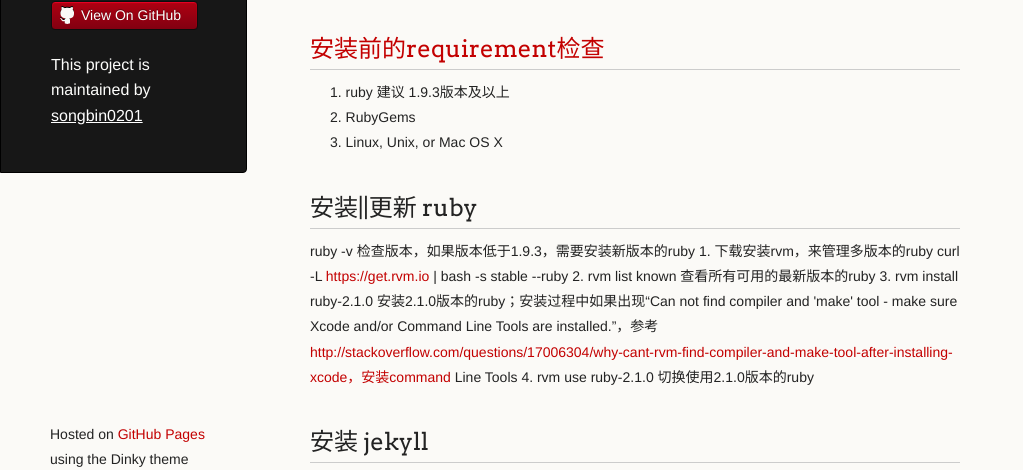
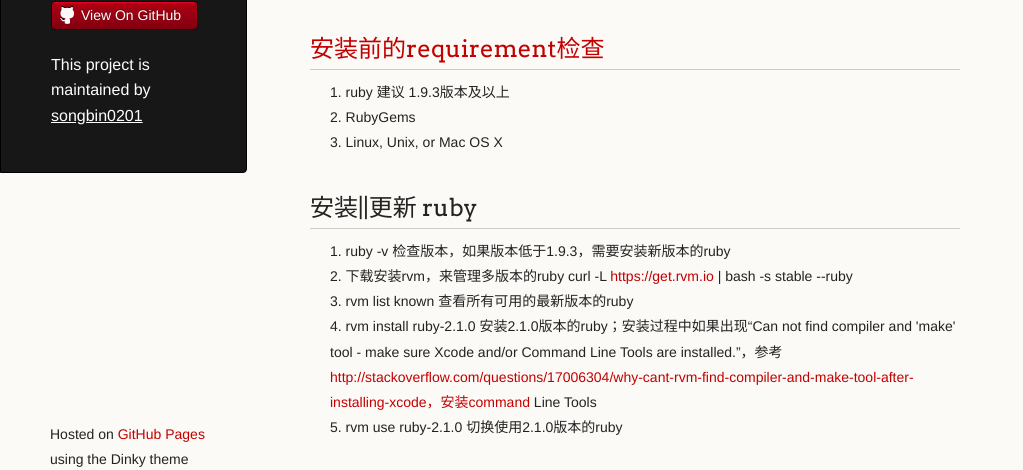
Before and after one commit to songbin0201/slowdown, a plain HTML site: page index.html in a window 1280 px wide. Shown: the part 296-766 px from the top of the page, without its empty margins (0-1023 px from the left). Drawn offline with Linux system fonts and the light colour scheme.

```diff
--- a/index.html
+++ b/index.html
@@ -55,17 +55,17 @@ github pages 提供模板功能，可以创建和编辑静态的网页来生成
 </ol><h2>
 <a name="%E5%AE%89%E8%A3%85%E6%9B%B4%E6%96%B0-ruby" class="anchor" href="#%E5%AE%89%E8%A3%85%E6%9B%B4%E6%96%B0-ruby"><span class="octicon octicon-link"></span></a>安装||更新 ruby</h2>
 
-<p>ruby -v 检查版本，如果版本低于1.9.3，需要安装新版本的ruby
-1. 下载安装rvm，来管理多版本的ruby
-curl -L <a href="https://get.rvm.io">https://get.rvm.io</a> | bash -s stable --ruby
-2. rvm list known
-查看所有可用的最新版本的ruby
-3. rvm install ruby-2.1.0
-安装2.1.0版本的ruby；安装过程中如果出现“Can not find compiler and 'make' tool - make sure Xcode and/or Command Line Tools are installed.”，参考<a href="http://stackoverflow.com/questions/17006304/why-cant-rvm-find-compiler-and-make-tool-after-installing-xcode%EF%BC%8C%E5%AE%89%E8%A3%85command">http://stackoverflow.com/questions/17006304/why-cant-rvm-find-compiler-and-make-tool-after-installing-xcode，安装command</a> Line Tools
-4. rvm use ruby-2.1.0
-切换使用2.1.0版本的ruby</p>
-
-<h2>
+<ol>
+<li>ruby -v 检查版本，如果版本低于1.9.3，需要安装新版本的ruby</li>
+<li>下载安装rvm，来管理多版本的ruby
+curl -L <a href="https://get.rvm.io">https://get.rvm.io</a> | bash -s stable --ruby</li>
+<li>rvm list known
+查看所有可用的最新版本的ruby</li>
+<li>rvm install ruby-2.1.0
+安装2.1.0版本的ruby；安装过程中如果出现“Can not find compiler and 'make' tool - make sure Xcode and/or Command Line Tools are installed.”，参考<a href="http://stackoverflow.com/questions/17006304/why-cant-rvm-find-compiler-and-make-tool-after-installing-xcode%EF%BC%8C%E5%AE%89%E8%A3%85command">http://stackoverflow.com/questions/17006304/why-cant-rvm-find-compiler-and-make-tool-after-installing-xcode，安装command</a> Line Tools</li>
+<li>rvm use ruby-2.1.0
+切换使用2.1.0版本的ruby</li>
+</ol><h2>
 <a name="%E5%AE%89%E8%A3%85-jekyll" class="anchor" href="#%E5%AE%89%E8%A3%85-jekyll"><span class="octicon octicon-link"></span></a>安装 jekyll</h2>
 
 <p>gem install jekyll</p>
--- a/params.json
+++ b/params.json
@@ -1 +1 @@
-{"name":"github上创建个人博客","tagline":"个人","body":"# [github pages](https://pages.github.com/)\r\n首先使用github pages ，创建基于项目，用来存放静态的网页、博文\r\ngithub pages 提供模板功能，可以创建和编辑静态的网页来生成文章;[如何自动创建文章](https://help.github.com/articles/creating-pages-with-the-automatic-generator)\r\n\r\n# [安装jekyll](https://help.github.com/articles/using-jekyll-with-pages)\r\njekyII是静态网页发布引擎，编辑和上传网页源码后，github会通过jekyII对源码进行处理并生成静态文件；\r\n使用jekyII可以简单快速的发布文章，而不用每次都麻烦的按照html格式编辑并生成网页\r\n\r\n## [安装前的requirement检查](http://jekyllrb.com/docs/installation/)\r\n1. ruby 建议 1.9.3版本及以上\r\n2. RubyGems\r\n3. Linux, Unix, or Mac OS X\r\n\r\n## 安装||更新 ruby\r\nruby -v 检查版本，如果版本低于1.9.3，需要安装新版本的ruby\r\n1. 下载安装rvm，来管理多版本的ruby\r\ncurl -L https://get.rvm.io | bash -s stable --ruby\r\n2. rvm list known\r\n查看所有可用的最新版本的ruby\r\n3. rvm install ruby-2.1.0\r\n安装2.1.0版本的ruby；安装过程中如果出现“Can not find compiler and 'make' tool - make sure Xcode and/or Command Line Tools are installed.”，参考http://stackoverflow.com/questions/17006304/why-cant-rvm-find-compiler-and-make-tool-after-installing-xcode，安装command Line Tools\r\n4. rvm use ruby-2.1.0\r\n切换使用2.1.0版本的ruby\r\n\r\n## 安装 jekyll\r\ngem install jekyll\r\n\r\n# [使用jekyll](http://jekyllrb.com/docs/usage/) 开始新博客之旅\r\n1. jekyll new blogname\r\n2. cd blogname\r\n3. jekyll serve\r\n4. 本地访问 http://localhost:4000\r\n\r\n# [配置jekyll](http://jekyllrb.com/docs/configuration/)\r\n\r\n","google":"","note":"Don't delete this file! It's used internally to help with page regeneration."}
+{"name":"github上创建个人博客","tagline":"个人","body":"# [github pages](https://pages.github.com/)\r\n首先使用github pages ，创建基于项目，用来存放静态的网页、博文\r\ngithub pages 提供模板功能，可以创建和编辑静态的网页来生成文章;[如何自动创建文章](https://help.github.com/articles/creating-pages-with-the-automatic-generator)\r\n\r\n# [安装jekyll](https://help.github.com/articles/using-jekyll-with-pages)\r\njekyII是静态网页发布引擎，编辑和上传网页源码后，github会通过jekyII对源码进行处理并生成静态文件；\r\n使用jekyII可以简单快速的发布文章，而不用每次都麻烦的按照html格式编辑并生成网页\r\n\r\n## [安装前的requirement检查](http://jekyllrb.com/docs/installation/)\r\n1. ruby 建议 1.9.3版本及以上\r\n2. RubyGems\r\n3. Linux, Unix, or Mac OS X\r\n\r\n## 安装||更新 ruby\r\n1. ruby -v 检查版本，如果版本低于1.9.3，需要安装新版本的ruby\r\n2. 下载安装rvm，来管理多版本的ruby\r\ncurl -L https://get.rvm.io | bash -s stable --ruby\r\n3. rvm list known\r\n查看所有可用的最新版本的ruby\r\n4. rvm install ruby-2.1.0\r\n安装2.1.0版本的ruby；安装过程中如果出现“Can not find compiler and 'make' tool - make sure Xcode and/or Command Line Tools are installed.”，参考http://stackoverflow.com/questions/17006304/why-cant-rvm-find-compiler-and-make-tool-after-installing-xcode，安装command Line Tools\r\n5. rvm use ruby-2.1.0\r\n切换使用2.1.0版本的ruby\r\n\r\n## 安装 jekyll\r\ngem install jekyll\r\n\r\n# [使用jekyll](http://jekyllrb.com/docs/usage/) 开始新博客之旅\r\n1. jekyll new blogname\r\n2. cd blogname\r\n3. jekyll serve\r\n4. 本地访问 http://localhost:4000\r\n\r\n# [配置jekyll](http://jekyllrb.com/docs/configuration/)\r\n\r\n","google":"","note":"Don't delete this file! It's used internally to help with page regeneration."}
```
